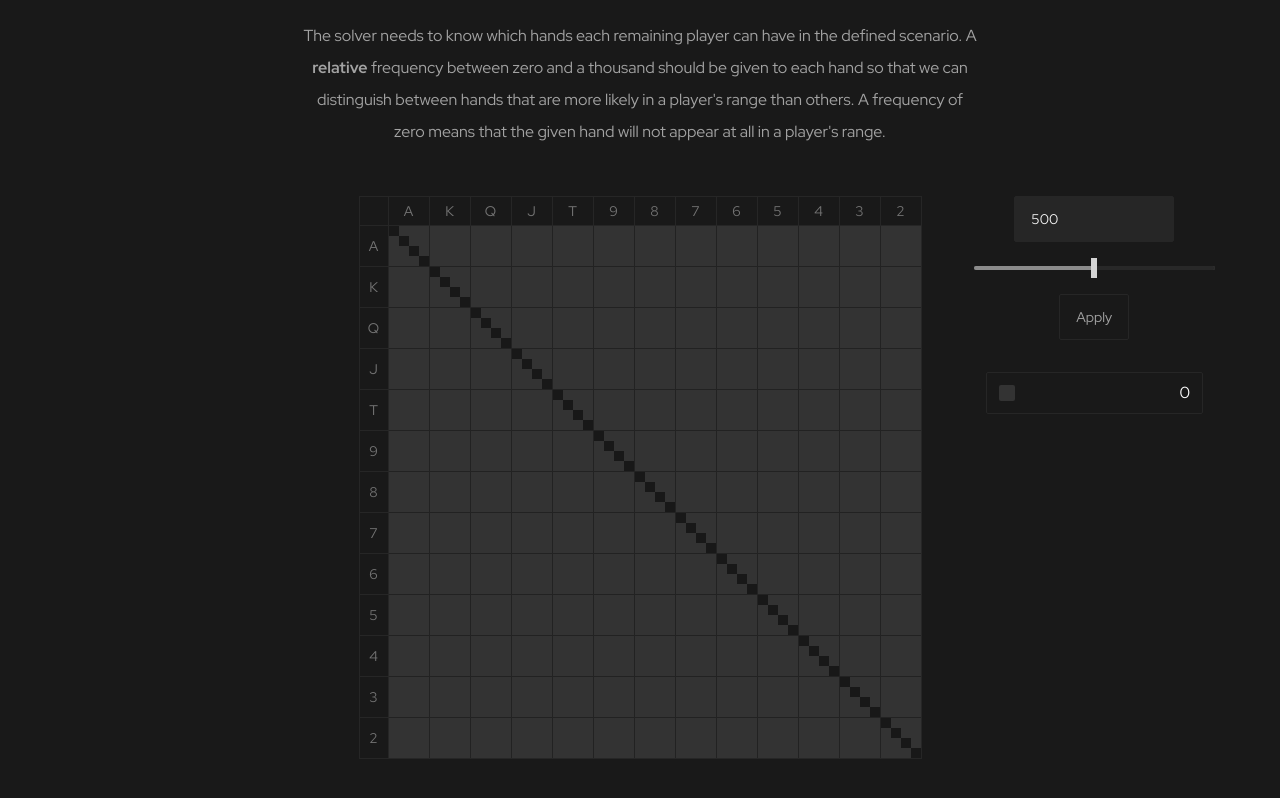
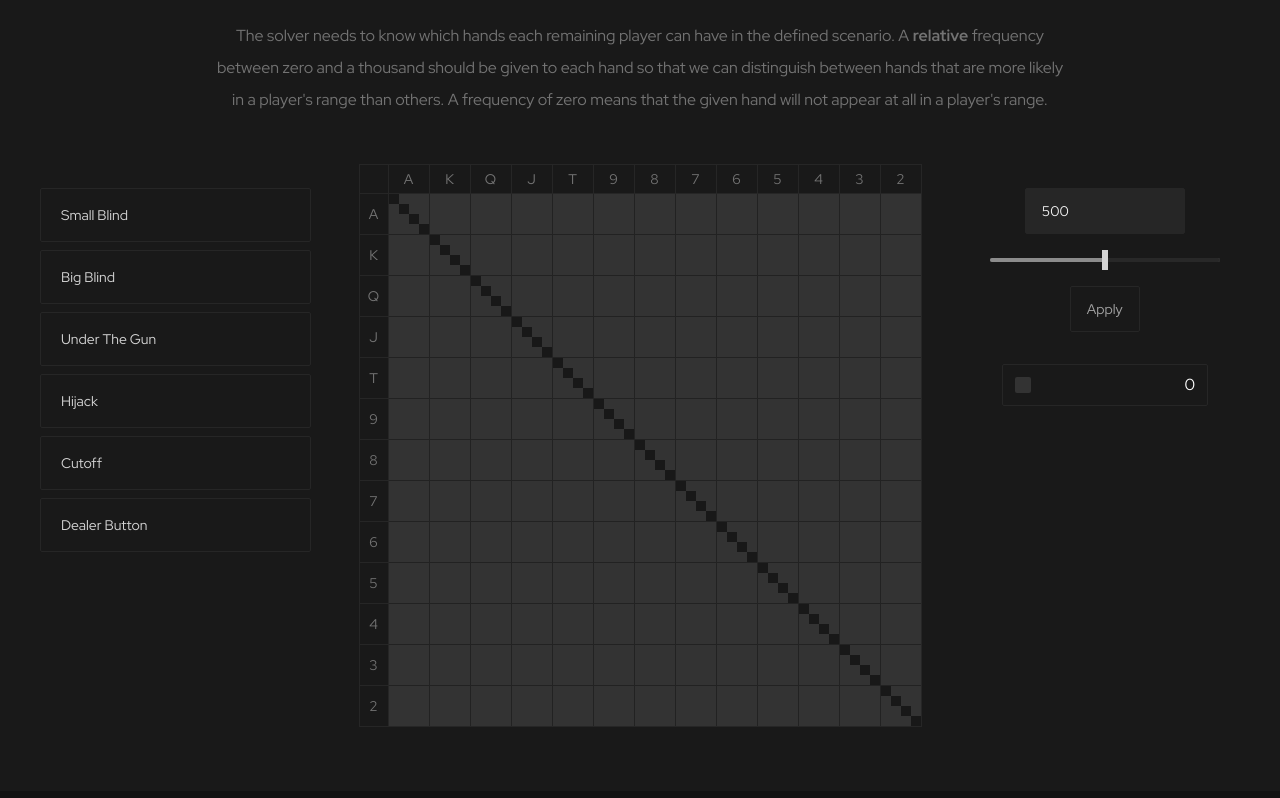
Before and after one commit to AlonLandmann/solver-client, a Next.js app: page / in a window 1280 px wide. Shown: the part 1382-2180 px from the top of the page. Built offline with nearby package versions, Linux system fonts and the light colour scheme; a web font is replaced by a local one.

Commit message:
allow swapping between players for frequency edits

```diff
--- a/components/frequencies/Brush.js
+++ b/components/frequencies/Brush.js
@@ -3,7 +3,7 @@ import Slider from "./Slider";
 import { combos } from "@/lib/cards";
 import { produce } from "immer";
 
-export default function Brush({ spot, selected, setSelected, setFrequencies }) {
+export default function Brush({ spot, selected, setSelected, playerInEditor, setFrequencies }) {
     const [frequency, setFrequency] = useState(500);
 
     function handleApplyBrush() {
@@ -13,9 +13,9 @@ export default function Brush({ spot, selected, setSelected, setFrequencies }) {
                     spot.board.includes(combos[i].slice(0, 2)) ||
                     spot.board.includes(combos[i].slice(2, 4))
                 ) {
-                    p[0][i] = 0;
+                    p[playerInEditor][i] = 0;
                 } else if (selected.includes(combos[i])) {
-                    p[0][i] = frequency;
+                    p[playerInEditor][i] = frequency;
                 }
             }
         }));
--- a/components/frequencies/Frequencies.js
+++ b/components/frequencies/Frequencies.js
@@ -3,31 +3,64 @@ import Brush from "./Brush";
 import Matrix from "./Matrix";
 import Legend from "./Legend";
 
+const positions = [
+    "Small Blind",
+    "Big Blind",
+    "Under The Gun",
+    "Hijack",
+    "Cutoff",
+    "Dealer Button",
+];
+
 export default function Frequncies({ spot, frequencies, setFrequencies }) {
+    const [playerInEditor, setPlayerInEditor] = useState(0);
     const [selected, setSelected] = useState([]);
 
     return (
         <div
-            className="grid gap-8"
+            className="grid gap-12"
             style={{ gridTemplateColumns: "1fr 2fr 1fr" }}
         >
-            <div></div>
+            <div className="py-6 flex flex-col gap-2">
+                {positions.map((position, i) => (
+                    <div
+                        key={position}
+                        className={`
+                            px-5 py-4 border rounded-sm text-sm flex justify-between gap-1
+                            ${spot.hasFolded[i] ? "" : "transition hover:bg-neutral-800 cursor-pointer"}
+                        `}
+                        onClick={() => setPlayerInEditor(i)}
+                    >
+                        <div className={spot.hasFolded[i] ? "text-neutral-700" : "text-neutral-300"}>
+                            {position}
+                        </div>
+                        {spot.hasFolded[i] &&
+                            <div className="text-neutral-700">
+                                Folded
+                            </div>
+                        }
+                    </div>
+                ))}
+            </div>
             <Matrix
                 spot={spot}
                 selected={selected}
                 setSelected={setSelected}
-                frequencies={frequencies[0]}
+                playerInEditor={playerInEditor}
+                frequencies={frequencies}
             />
-            <div>
+            <div className="py-6">
                 <Brush
                     spot={spot}
                     selected={selected}
                     setSelected={setSelected}
+                    playerInEditor={playerInEditor}
                     setFrequencies={setFrequencies}
                 />
                 <Legend
                     setSelected={setSelected}
-                    frequencies={frequencies[0]}
+                    playerInEditor={playerInEditor}
+                    frequencies={frequencies}
                 />
             </div>
         </div>
--- a/components/frequencies/Legend.js
+++ b/components/frequencies/Legend.js
@@ -1,13 +1,13 @@
 import { combos } from "@/lib/cards";
 
-export default function Legend({ frequencies, setSelected }) {
+export default function Legend({ setSelected, playerInEditor, frequencies }) {
     const brushes = {};
 
     for (let i = 0; i < 1326; i++) {
-        if (!(String(frequencies[i]) in brushes)) {
-            brushes[String(frequencies[i])] = [combos[i]];
+        if (!(String(frequencies[playerInEditor][i]) in brushes)) {
+            brushes[String(frequencies[playerInEditor][i])] = [combos[i]];
         } else {
-            brushes[String(frequencies[i])].push(combos[i]);
+            brushes[String(frequencies[playerInEditor][i])].push(combos[i]);
         }
     }
 
--- a/components/frequencies/Matrix.js
+++ b/components/frequencies/Matrix.js
@@ -1,7 +1,7 @@
 import useWindowWidth from "@/hooks/useWindowWidth";
 import { comboIndices, combos, deckIndices, sameComboValues, suits, values } from "@/lib/cards";
 
-export default function Matrix({ spot, selected, setSelected, frequencies }) {
+export default function Matrix({ spot, selected, setSelected, playerInEditor, frequencies }) {
     const windowWidth = useWindowWidth();
     const headerWidth = 30;
     const cellWidth = Math.max(4, Math.min(10, Math.floor(((windowWidth - 80) - headerWidth - 13) / 52)));
@@ -27,13 +27,13 @@ export default function Matrix({ spot, selected, setSelected, frequencies }) {
 
         if (isSelected) {
             return {
-                backgroundColor: `hsl(0, 0%, ${(20 + frequencies[index] * 0.07)}%)`,
+                backgroundColor: `hsl(0, 0%, ${(20 + frequencies[playerInEditor][index] * 0.07)}%)`,
                 borderTop: `${cellWidth}px solid #ff000044`,
             };
         }
 
         return {
-            backgroundColor: `hsl(0, 0%, ${(20 + frequencies[index] * 0.07)}%)`,
+            backgroundColor: `hsl(0, 0%, ${(20 + frequencies[playerInEditor][index] * 0.07)}%)`,
             border: "none",
         };
     }
--- a/components/home/HomeRoot.js
+++ b/components/home/HomeRoot.js
@@ -81,7 +81,7 @@ export default function HomeRoot() {
                 <h2 className="text-3xl text-neutral-600 tracking-wider mb-4">
                     FREQUENCIES
                 </h2>
-                <p className="max-w-[64ch] text-neutral-400 text-center mb-12 leading-8">
+                <p className="max-w-[80ch] text-neutral-500 text-center mb-12 leading-8">
                     The solver needs to know which hands each remaining player can have in the defined scenario.
                     A <strong>relative</strong> frequency between zero and a thousand should be given to each hand so that we can distinguish between hands that are more likely in a player's range than others.
                     A frequency of zero means that the given hand will not appear at all in a player's range.
```
